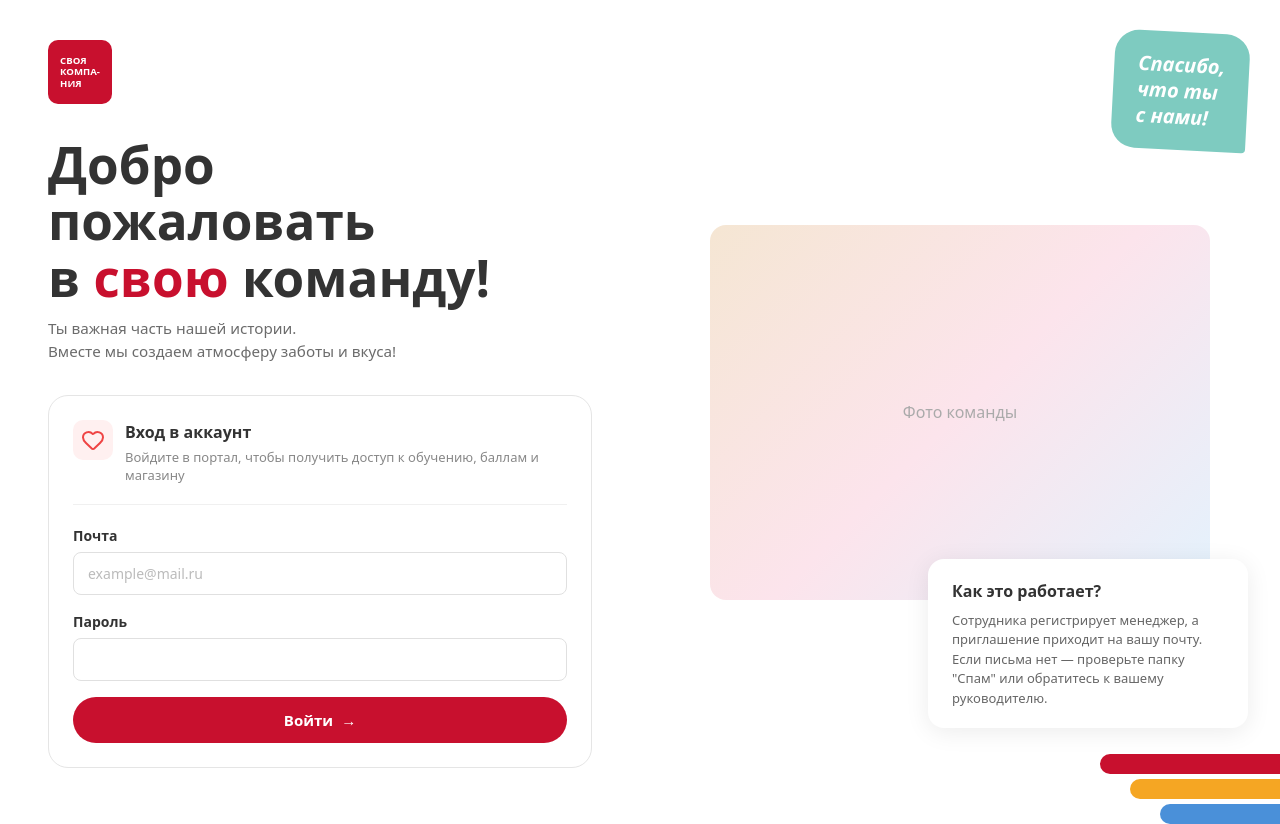
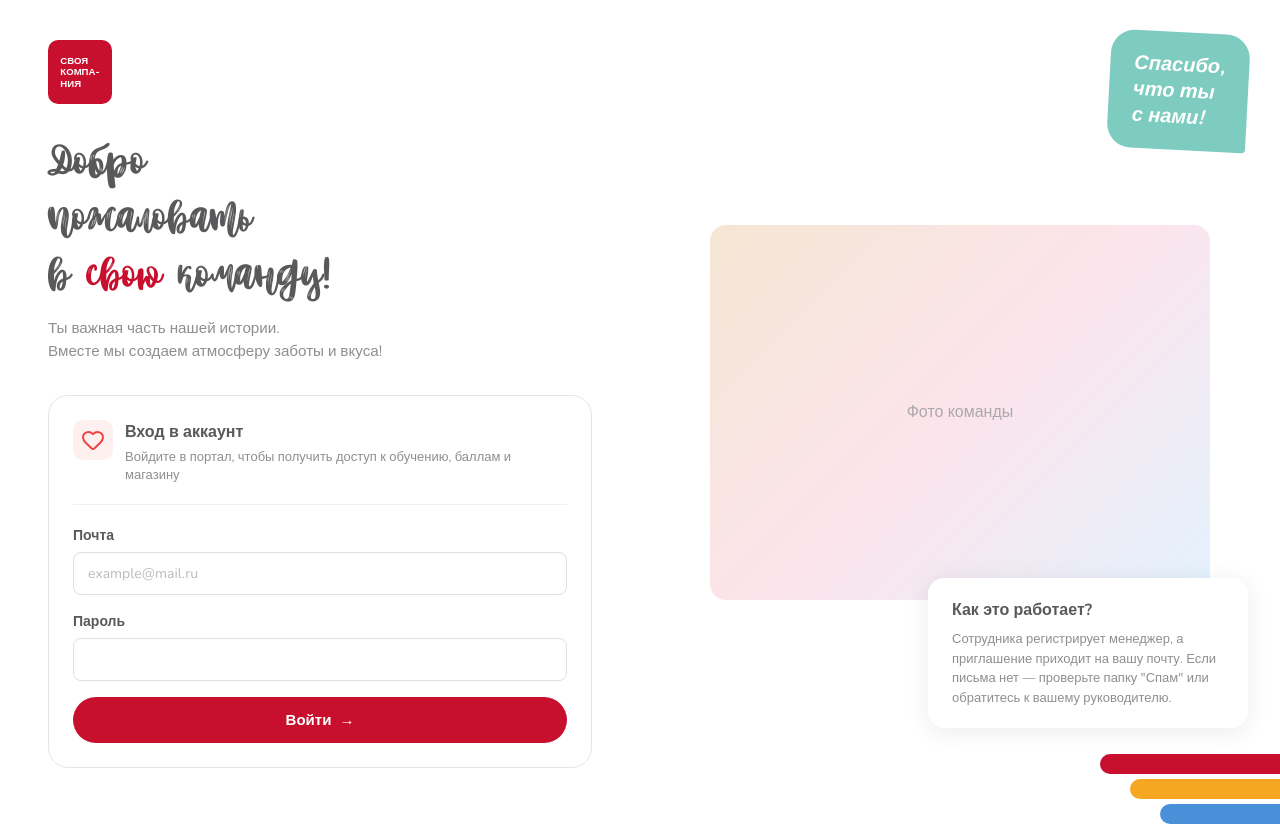
Before and after one commit to TukalovKirill/CK, a React (Vite) app in the folder frontend/: page /login in a window 1280 px wide. Built offline with nearby package versions, Linux system fonts and the light colour scheme; no server answers.

Commit message:
правка шрифтов и фвета текста

```diff
--- a/frontend/index.html
+++ b/frontend/index.html
@@ -1,9 +1,12 @@
 <!DOCTYPE html>
-<html lang="ru" class="dark">
+<html lang="ru">
   <head>
     <meta charset="UTF-8" />
     <meta name="viewport" content="width=device-width, initial-scale=1.0" />
-    <title>CK</title>
+    <link rel="preconnect" href="https://fonts.googleapis.com" />
+    <link rel="preconnect" href="https://fonts.gstatic.com" crossorigin />
+    <link href="https://fonts.googleapis.com/css2?family=Nunito:wght@400;500;600;700;800&display=swap" rel="stylesheet" />
+    <title>Своя Компания</title>
   </head>
   <body>
     <div id="root"></div>
--- a/frontend/src/components/DatePicker.jsx
+++ b/frontend/src/components/DatePicker.jsx
@@ -251,7 +251,7 @@ export default function DatePicker({ label, value, onChange, placeholder, disabl
                       setYearRangeStart(Math.floor(viewYear / 20) * 20);
                       setView("months");
                     }}
-                    className="text-sm font-semibold capitalize text-gray-700 transition-colors hover:text-[#B48A5A]"
+                    className="text-sm font-semibold capitalize text-gray-700 transition-colors hover:text-brand-red"
                   >
                     {monthLabel}
                   </button>
@@ -283,9 +283,9 @@ export default function DatePicker({ label, value, onChange, placeholder, disabl
                               : !inMonth
                                 ? "cursor-default text-gray-300"
                                 : isSelected
-                                  ? "bg-[#232C3A] text-[#E8CCA0]"
+                                  ? "bg-brand-red text-white"
                                   : isToday
-                                    ? "border border-[#B48A5A] text-[#D2B78E] hover:bg-[#202734]"
+                                    ? "border border-brand-red text-brand-red hover:bg-red-50"
                                     : "text-gray-700 hover:bg-gray-100"
                           }`}
                         >
@@ -308,7 +308,7 @@ export default function DatePicker({ label, value, onChange, placeholder, disabl
                       setYearRangeStart(Math.floor(viewYear / 20) * 20);
                       setView("years");
                     }}
-                    className="text-sm font-semibold text-gray-700 transition-colors hover:text-[#B48A5A]"
+                    className="text-sm font-semibold text-gray-700 transition-colors hover:text-brand-red"
                   >
                     {viewYear}
                   </button>
@@ -325,7 +325,7 @@ export default function DatePicker({ label, value, onChange, placeholder, disabl
                         onClick={() => { setViewMonth(i); setView("days"); }}
                         className={`rounded-lg py-2 text-sm font-medium transition-all ${
                           sel
-                            ? "bg-[#232C3A] text-[#E8CCA0]"
+                            ? "bg-brand-red text-white"
                             : "text-gray-700 hover:bg-gray-100"
                         }`}
                       >
@@ -357,7 +357,7 @@ export default function DatePicker({ label, value, onChange, placeholder, disabl
                         onClick={() => { setViewYear(y); setView("months"); }}
                         className={`rounded-lg py-2 text-xs font-medium transition-all ${
                           sel
-                            ? "bg-[#232C3A] text-[#E8CCA0]"
+                            ? "bg-brand-red text-white"
                             : "text-gray-700 hover:bg-gray-100"
                         }`}
                       >
--- a/frontend/src/index.css
+++ b/frontend/src/index.css
@@ -1,6 +1,16 @@
 @tailwind base;
 @tailwind components;
 @tailwind utilities;
+
+/* ===== Fonts ===== */
+
+@font-face {
+  font-family: 'Better Together';
+  src: url('./assets/fonts/BetterTogether.ttf') format('truetype');
+  font-weight: normal;
+  font-style: normal;
+  font-display: swap;
+}
 
 /* ===== CSS Custom Properties (Theming) ===== */
 
@@ -8,13 +18,13 @@
   --n-bg: #f7f7f7;
   --n-panel: #ffffff;
   --n-card: #fafafa;
-  --n-fg: #333333;
+  --n-fg: #58595B;
   --n-border: #e5e5e5;
   --n-border-h: #d0d0d0;
   --n-hover: #f2f2f2;
   --n-accent: #c8102e;
   --n-accent-hover: #a80d26;
-  --n-muted: #6b6b6b;
+  --n-muted: #8F8F8F;
   --n-dim: #999999;
   --n-mint: #7ecbc0;
   --n-mint-bg: #e6f5f0;
@@ -31,6 +41,7 @@
 }
 
 body {
+  font-family: 'Nunito', sans-serif;
   background: var(--n-bg);
   color: var(--n-fg);
   -webkit-font-smoothing: antialiased;
@@ -521,10 +532,11 @@ textarea.input-premium {
 
 /* Welcome heading */
 .auth-welcome {
+  font-family: 'Better Together', cursive;
   font-size: clamp(2rem, 4vw, 3.25rem);
-  font-weight: 800;
+  font-weight: 400;
   line-height: 1.1;
-  color: #333333;
+  color: #58595B;
   margin-bottom: 0.75rem;
 }
 
@@ -534,7 +546,7 @@ textarea.input-premium {
 
 .auth-subtitle {
   font-size: 0.95rem;
-  color: #6b6b6b;
+  color: #8F8F8F;
   line-height: 1.5;
   margin-bottom: 2rem;
 }
@@ -570,13 +582,13 @@ textarea.input-premium {
 .auth-form-card__title {
   font-size: 1rem;
   font-weight: 700;
-  color: #333333;
+  color: #58595B;
   margin-bottom: 0.25rem;
 }
 
 .auth-form-card__desc {
   font-size: 0.8125rem;
-  color: #888;
+  color: #8F8F8F;
   line-height: 1.4;
 }
 
@@ -591,7 +603,7 @@ textarea.input-premium {
   display: block;
   font-size: 0.875rem;
   font-weight: 600;
-  color: #333333;
+  color: #58595B;
   margin-bottom: 0.375rem;
 }
 
@@ -601,7 +613,7 @@ textarea.input-premium {
   border: 1px solid #e0e0e0;
   border-radius: 0.5rem;
   font-size: 0.875rem;
-  color: #333333;
+  color: #58595B;
   background: #fff;
   outline: none;
   transition: border-color 150ms, box-shadow 150ms;
@@ -650,7 +662,7 @@ textarea.input-premium {
   border-radius: 0.5rem;
   font-size: 0.875rem;
   font-weight: 500;
-  color: #333333;
+  color: #58595B;
   background: #fff;
   cursor: pointer;
   transition: all 150ms;
@@ -677,13 +689,13 @@ textarea.input-premium {
 .auth-bottom-link__title {
   font-size: 0.9375rem;
   font-weight: 600;
-  color: #333333;
+  color: #58595B;
   margin-bottom: 0.125rem;
 }
 
 .auth-bottom-link__desc {
   font-size: 0.8125rem;
-  color: #888;
+  color: #8F8F8F;
 }
 
 /* Right panel — decorations */
@@ -745,13 +757,13 @@ textarea.input-premium {
 .auth-how-card__title {
   font-size: 1rem;
   font-weight: 700;
-  color: #333333;
+  color: #58595B;
   margin-bottom: 0.5rem;
 }
 
 .auth-how-card__text {
   font-size: 0.8125rem;
-  color: #666;
+  color: #8F8F8F;
   line-height: 1.5;
 }
 
@@ -859,12 +871,13 @@ textarea.input-premium {
 }
 
 .hero-banner .page-title {
-  font-style: italic;
+  font-family: 'Better Together', cursive;
+  font-style: normal;
   font-size: 1.75rem;
 }
 
 .hero-banner .page-subtitle {
-  color: #555;
+  color: #58595B;
 }
 
 /* ===== Utility ===== */
--- a/frontend/src/pages/TextbookAssignmentsPage.jsx
+++ b/frontend/src/pages/TextbookAssignmentsPage.jsx
@@ -171,7 +171,7 @@ export default function TextbookAssignmentsPage() {
         <div className="page-shell page-stack">
             {/* Hero Banner */}
             <div className="hero-banner">
-                <Link to="/textbooks/manage" className="btn-ghost flex items-center gap-1.5 mb-2" style={{ color: "#555" }}>
+                <Link to="/textbooks/manage" className="btn-ghost flex items-center gap-1.5 mb-2" style={{ color: "var(--n-fg)" }}>
                     <ArrowLeft size={16} /> Управление
                 </Link>
                 <h1 className="page-title">Распределение учебников</h1>
--- a/frontend/src/pages/TextbookCardEditPage.jsx
+++ b/frontend/src/pages/TextbookCardEditPage.jsx
@@ -249,7 +249,7 @@ export default function TextbookCardEditPage() {
     return (
         <div className="page-shell page-stack max-w-3xl mx-auto">
             <div className="hero-banner">
-                <Link to="/textbooks/manage" className="btn-ghost flex items-center gap-1.5 self-start mb-2" style={{ color: "#555" }}>
+                <Link to="/textbooks/manage" className="btn-ghost flex items-center gap-1.5 self-start mb-2" style={{ color: "var(--n-fg)" }}>
                     <ArrowLeft size={16} /> Назад к управлению
                 </Link>
                 <h1 className="page-title">{isEdit ? "Редактирование карточки" : "Новая карточка"}</h1>
--- a/frontend/src/pages/TextbookCardPage.jsx
+++ b/frontend/src/pages/TextbookCardPage.jsx
@@ -83,7 +83,7 @@ export default function TextbookCardPage() {
             {/* Hero Banner */}
             <div className="hero-banner">
                 <div className="flex items-center justify-between flex-wrap gap-3 mb-2">
-                    <Link to={returnPath} className="btn-ghost" style={{ color: "#555" }}>
+                    <Link to={returnPath} className="btn-ghost" style={{ color: "var(--n-fg)" }}>
                         <ArrowLeft size={14} /> Назад к учебникам
                     </Link>
                     <div className="flex items-center gap-2">
--- a/frontend/tailwind.config.js
+++ b/frontend/tailwind.config.js
@@ -3,6 +3,10 @@ export default {
   content: ["./index.html", "./src/**/*.{js,ts,jsx,tsx}"],
   theme: {
     extend: {
+      fontFamily: {
+        sans: ["Nunito", "sans-serif"],
+        decorative: ["Better Together", "cursive"],
+      },
       colors: {
         brand: {
           red: "#c8102e",
@@ -11,6 +15,11 @@ export default {
           "mint-light": "#e6f5f0",
           "yellow-light": "#fef9e7",
           "pink-light": "#fef0f0",
+        },
+        gray: {
+          500: "#8F8F8F",
+          600: "#737375",
+          700: "#58595B",
         },
       },
       borderRadius: {
```
Also changed, not shown: frontend/src/assets/fonts/BetterTogether.ttf (added).
